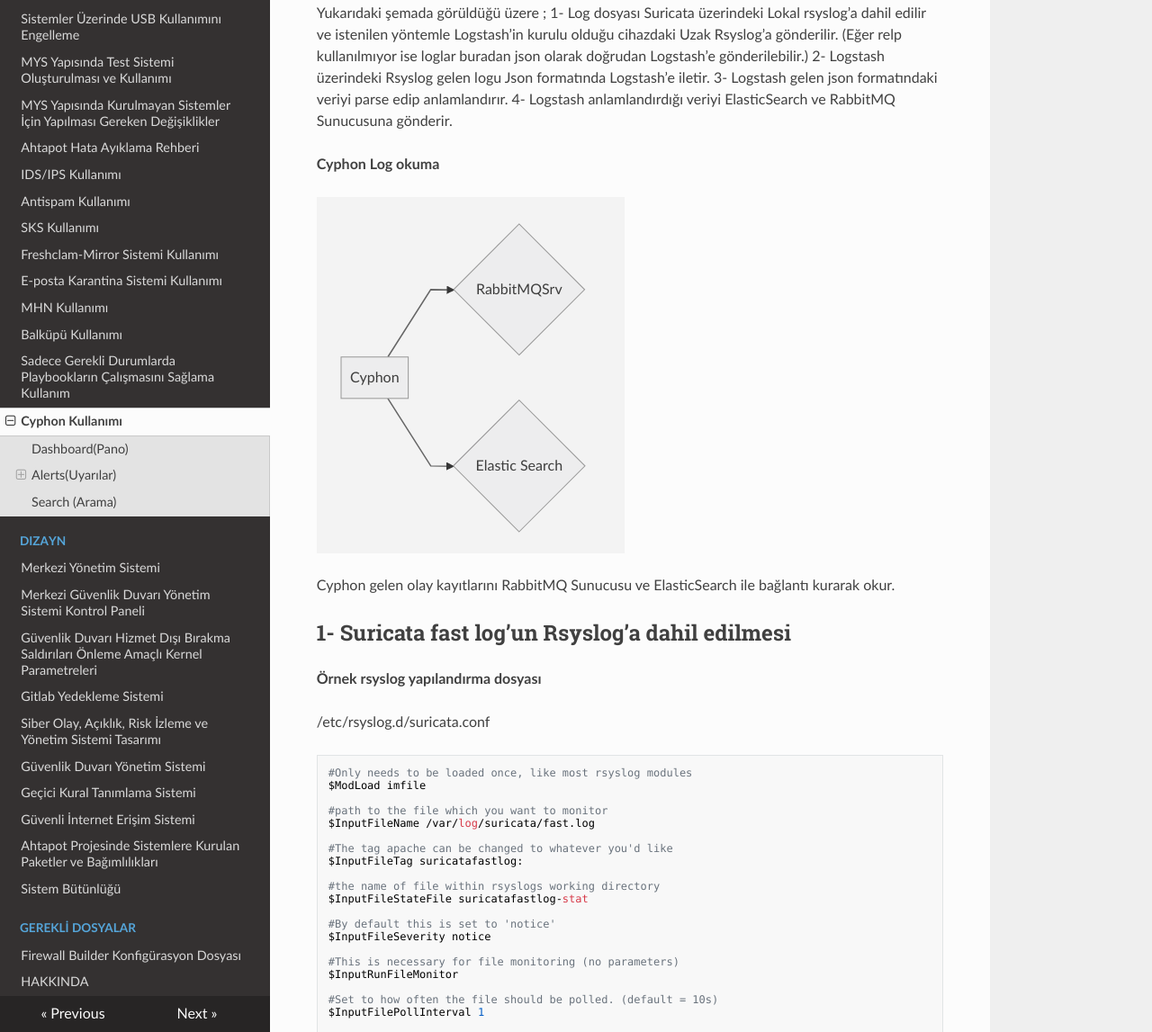
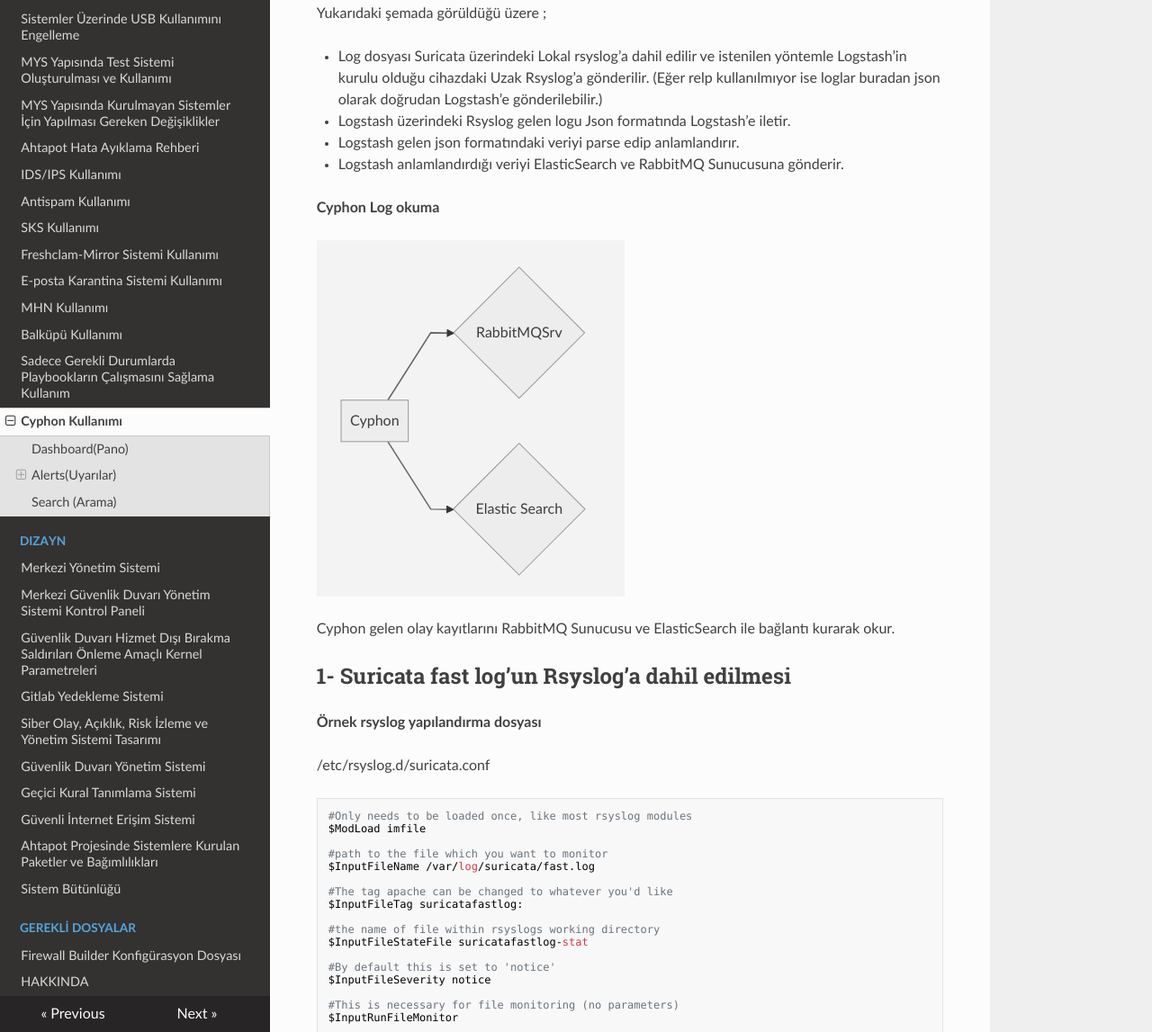
Before and after one commit to Pardus-Ahtapot/Dokumanlar, an MkDocs documentation site: the page built from docs/kullanim-klavuzlari/cyphon.md, in a window 1280 px wide and 1400 px high, scrolled down 3797 px. Shown: the part 253-1400 px from the top of the window at 90% size. Built offline with MkDocs 1.6.1, drawn with Linux system fonts in a browser that asks for light colours; nearby versions of some CDN libraries; old or Windows-style settings are respelled for this version of MkDocs; some of the changed text lies outside the part shown.

Commit message:
cyphon typo fix

````diff
--- a/docs/kullanim-klavuzlari/cyphon.md
+++ b/docs/kullanim-klavuzlari/cyphon.md
@@ -56,10 +56,11 @@ Bu bölümde Cyphon'a örnek bir log kaynağının rsyslog ile nasıl entegre ed
 ![cyphonlogin](../img/cyphon_log_gonderme.png)
 
 Yukarıdaki şemada görüldüğü üzere ;
-1- Log dosyası Suricata üzerindeki Lokal rsyslog'a dahil edilir ve istenilen yöntemle Logstash'in kurulu olduğu cihazdaki Uzak Rsyslog'a gönderilir. (Eğer relp kullanılmıyor ise loglar buradan json olarak doğrudan Logstash'e gönderilebilir.)
-2- Logstash üzerindeki Rsyslog gelen logu Json formatında Logstash'e iletir.
-3- Logstash gelen json formatındaki veriyi parse edip anlamlandırır.
-4- Logstash anlamlandırdığı veriyi ElasticSearch ve RabbitMQ Sunucusuna gönderir.
+
+- Log dosyası Suricata üzerindeki Lokal rsyslog'a dahil edilir ve istenilen yöntemle Logstash'in kurulu olduğu cihazdaki Uzak Rsyslog'a gönderilir. (Eğer relp kullanılmıyor ise loglar buradan json olarak doğrudan Logstash'e gönderilebilir.)
+- Logstash üzerindeki Rsyslog gelen logu Json formatında Logstash'e iletir.
+- Logstash gelen json formatındaki veriyi parse edip anlamlandırır.
+- Logstash anlamlandırdığı veriyi ElasticSearch ve RabbitMQ Sunucusuna gönderir.
 
 **Cyphon Log okuma**
 
@@ -99,10 +100,11 @@ if $programname == 'suricatafastlog' then @10.0.3.16:514
 ```
 
 Bu ayar dosyasında dikkat edilmesi gereken alanlar;
-1- **$InputFileName** : Log dosyasının tanımlandığı alan.
-2- **InputFileTag** : Program adı olarak belirlenir.
-3- **InputFileStateFile** Durum dosyası. Program adı ile aynı yapılması önerilir.
-4- **if $programname == 'suricatafastlog' then @10.0.3.16:514** Logun gönderildiği satır. Program adı **InputFileTag kısmında belirtildiği gibi yazılmalıdır.
+
+- **$InputFileName** : Log dosyasının tanımlandığı alan.
+- **InputFileTag** : Program adı olarak belirlenir.
+- **InputFileStateFile** Durum dosyası. Program adı ile aynı yapılması önerilir.
+- **if $programname == 'suricatafastlog' then @10.0.3.16:514** Logun gönderildiği satır. Program adı **InputFileTag kısmında belirtildiği gibi yazılmalıdır.
 
 Protokol seçimi aşağıdaki şekilde yapılmaktadır.
 @10.0.3.16 = UDP
@@ -283,9 +285,13 @@ input {
 ```
 
 Örnekte kullanılan modül **UDP**. Belirlenen port UDP protokolü ile çalışacaktır.
+
 **host:** Logstash'in istekleri kabul edeceği sunucu üzerindeki IP adressi. Burada belirlenen ip adresi üzerinde servis dinelemeye başlar.
+
 **port:** Logstash'in dinleyeceği port.
+
 **codec:** Logstash'in gelen logu anlamlandırması için kullanılacak codec türü. Bizim örneğimizde rsyslog ile logları json olarak gönderdiğimiz için codec **json** olarak belirlenmiştir.
+
 **type:** Logun hangi kaynaktan geldiğine ilişkin tanımlayıcı ifade.
 
 **FILTER Bölümü**
@@ -334,9 +340,13 @@ Gelen **message** logstash ayar dosyasında **grok** bölümünde regex ile pars
 **if [ts]** ile başlayan kısımda tarih formatını belirleyip **sys_timestamp** anahtarına **date** tipinde aktarılması sağlandıktan sonra **ts** anahtarına ihtiyaç kalmadığı için json'dan kaldırılır. Bu sayede logun gerçekte üretildiği zaman kullanılarak log kaydı oluşturulmuş oldu.
 
 Bunun için regex yazılması gerekmektedir.
+
 Regex içindeki **grup** isimleri **json anahtar-değer** ikilisine otomatik olarak çevrilir.
+
 Regex yazmak için **regex101.com** adresi kullanılabilir.
+
 Regex programlama dili **javascript**'dir.
+
 Aşağıdaki Örnek Log ve Regex'i test edebilirsiniz.
 
 **Suricata fast log**
@@ -476,7 +486,9 @@ Sırası ile aşağıdaki adımlar uygulanır.
 
 ### Bottle Field Tanımları
 Bu kısımda json içindeki gerekli anahtar-değer ikilisinin tanımları yapılır.
+
 Bunun için **Shaping Data > Bottle fields** alanına tıklanır.
+
 Açılan ekranda **Add bottle Field** denir ve aşağıdaki tabloda yer alanlar tek tek tanımlanır.
 
 |Field Name		   |Field Type					   |Target Type
@@ -496,36 +508,57 @@ Açılan ekranda **Add bottle Field** denir ve aşağıdaki tabloda yer alanlar
 
 ### Bottle Log Seçimi
 Bu kısımda log içinden istenilen alanlar seçilir ve bir paket oluşturulur.
+
 Bunun için **Shaping Data > Bottles** alanına tıklanır.
+
 Açılan ekranda **Add bottle** denir ve istenilen loglar seçilir. Hepsini seçmek için choose all butonuna basılır.
+
 **name:** "b_suricatafastlog" olarak ayarlanabilir.
 
 ### Container oluşturma
 Bu kısımda üretilecek uyarının ekranda nasıl gözükeceği belirlenir.
+
 Bunun için **Shaping Data > Containers** alanına tıklanır.
+
 Açılan ekranda **Add Container** denir. Açılan ekranda aşağıdaki tanımlar yapılır.
+
 **name:** c_suricatafastlog Herhangi bir isim verilir.
+
 **bottle:** b_suricatafastlog Bir önceki menüde oluşturulan bottle seçilir.
 
 Alert Görünüm yapılandırması
+
 **Taste** kısmında uyarı oluştuğunda hangi log alanlarının gözükeceği seçilir. Buradaki seçimler daha önce tanımlanan bottle fields kısmından gelmektedir.
+
 **Authhor:** host
+
 **Title:** signature
+
 **Content:** classification
+
 **Datetime:** sys_timestamp
 
 ### Storing Data
 Bu bölümde elasticsearch tanımı yapılır.
+
 Bunun için **Storing Data > Warehouses** bölümüne geçilir.
+
 **Add warehouse** butonuna basılır ve aşağıdaki tanımlar yapılır.
+
 **Backend:** elasticsearch
+
 **Name:** cyphon
+
 **Time series** işaretlenir.
 
 İkinci olarak
+
 Bunun için **Storing Data > # Collections** bölümüne geçilir.
+
 **Add Collection** denir ve aşağıdaki tanımlar yapılır.
+
 **Warehouse:** elasticsearch.cyphon
+
 **Collaction name:**  suricatafastlog
 
 >Logstash içinde collection olarak **elasticsearch.cyphon.%{programname}** bu şekilde bir tanım yapmıştık.
@@ -533,17 +566,25 @@ Bunun için **Storing Data > # Collections** bölümüne geçilir.
 
 ### Distillery
 Bu bölümde datanın elasticsearch üzerindeki eşleştirilmesi yapılır.
+
 Bunun için **Distilling Data > Distilleries** bölümüne geçilir.
+
 **Add distillery** butonuna basılır ve aşağıdaki tanım yapılır.
+
 **Name:** suricatafastlog
+
 **Collection:** elasticsearch.cyphon.suricatafastlog
+
 **Container:** c_suricatafastlog
+
 **is shell** işaretlenir.
 
 
 ### Watchdog
 Bu kısımda uyarı önceliklendirme kuralları tanımlanır.
+
 **1-** Data Rules tanımlanır.
+
 Bunun için **Sifting Data > JSON Data > Data Rules** bölümünden **Add data rule** denilerek aşağıdaki tanımlar ayrı ayrı yapılır.
 
 |DataRule Name	        		|Field Name		|Operator		|Value
@@ -554,6 +595,7 @@ Bunun için **Sifting Data > JSON Data > Data Rules** bölümünden **Add data r
 |priority_equals_3				|priority		|equals			|3
 
 **2-** Data Data Sieves tanımlanır.
+
 Bunun için **Sifting Data > JSON Data > Data Sieves** bölümünden **Add data Sieve** denilerek aşağıdaki tanımlar ayrı ayrı yapılır.
 
 |Name	 |Logic |Node1 Object (Type:data rule)|Node2 Object (Type:data rule)
@@ -566,14 +608,17 @@ Bunun için **Sifting Data > JSON Data > Data Sieves** bölümünden **Add data
 **3-** Configuring Alert
 Bu bölümde alert oluşturulması sağlanır.
 Bunun için **Configuring Alert > Watchdogs** bölümüne geçilir.
+
 **Add wathdog** denir ve aşağıdaki ayarlar yapılır.
+
 **Name:** suricatafastlog
+
 **Enabled** işaretlenir.
 
 **Triggers** Bölümünde aşağıdaki tanımlar yapılır.
 
 |DataSieve	        	|Alert Level	|Rank
-|-------------------------------|---------------|---------------|------|
+|-------------------------------|---------------|---------------|
 |Suricata alert - high priority	|High			|0
 |Suricata alert - medium priority	|Medium			|10
 |Suricata alert - low priority	|Low			|20
@@ -582,12 +627,17 @@ Bunun için **Configuring Alert > Watchdogs** bölümüne geçilir.
 Bu tanımlamalardan sonra örnek log üretilir. Cyphon arayüzünde uyarılar görüntülenmelidir.
 
 Daha fazla bilgi için;
+
 https://cyphon.readthedocs.io
+
 https://www.elastic.co/guide/en/logstash/current/index.html
+
 https://www.elastic.co/guide/en/elasticsearch/reference/current/index.html
+
 https://www.rabbitmq.com/documentation.html
 
 **Ahtapot Projesi**
 
 Fatih USTA
+
 fatihusta@labrisnetworks.com
````
